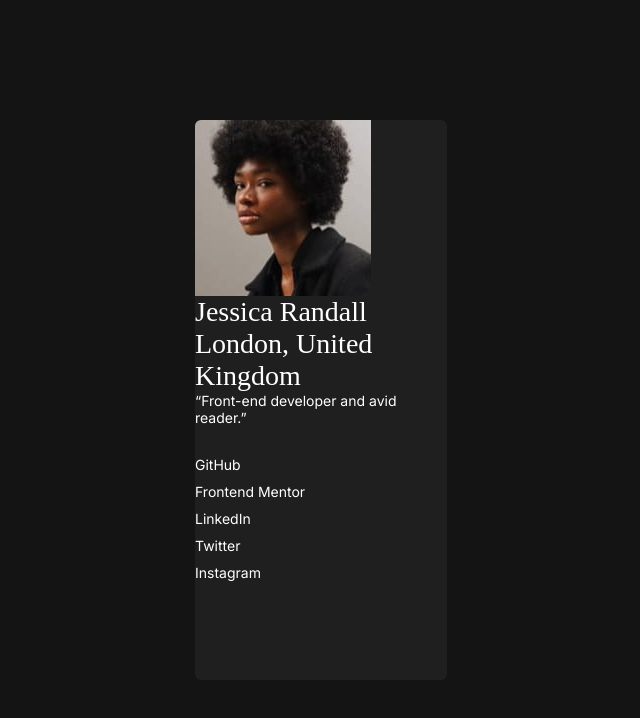
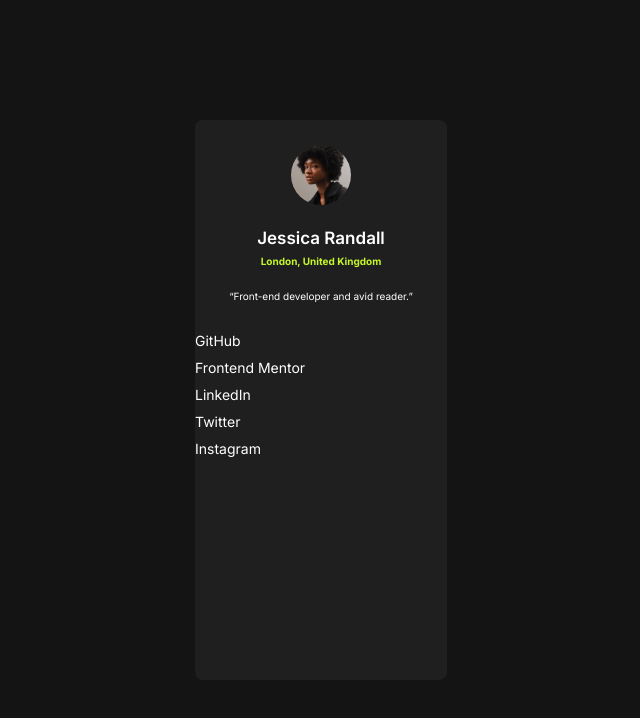
Before and after one commit to pkthunder87/social-links, a React (Vite) app: page / in a window 1280 px wide. Shown: the top 718 px of the page, without its empty margins (319-959 px from the left). Built offline with nearby package versions, Linux system fonts and the light colour scheme.

Commit message:
Feat: Finish header for desktop

```diff
--- a/src/sass/_base.scss
+++ b/src/sass/_base.scss
@@ -90,24 +90,6 @@ li::marker {
   font-size: 1.2rem;
 }
 
-/* Balance text wrapping on headings */
-h1,
-h2,
-h3,
-h4 {
-  font-family: "Young Serif", serif;
-  font-weight: 400;
-  font-style: normal;
-  text-wrap: balance;
-}
-
-// Matching colors for subheadings and list markers
-h2,
-h4 {
-  font-size: 2.8rem;
-  color: hsl(var(--color-brown-800));
-}
-
 /* Make images easier to work with */
 img,
 picture {
--- a/src/sass/_components.scss
+++ b/src/sass/_components.scss
@@ -31,10 +31,34 @@
    1.0 Phones & Tablets 0 - 900px
    ============================== */
 
-.main-title {
-  color: hsl(var(--color-green));
+.header {
+  display: flex;
+  flex-direction: column;
+  justify-content: center;
+  align-items: center;
+  row-gap: 0.75rem;
 
-  font-size: 5rem;
+  &__img {
+    margin-block-start: 2.5rem;
+    margin-block-end: 1.5rem;
+    width: 24%;
+    border-radius: 50%;
+  }
+
+  &__name {
+    font-size: 1.7rem;
+    font-weight: 600;
+  }
+
+  &__location {
+    font-size: 1rem;
+    color: hsl(var(--color-green));
+    margin-block-end: 1.5rem;
+  }
+
+  &__text {
+    font-size: 1rem;
+  }
 }
 
 .links-box {
--- a/src/sass/_layout.scss
+++ b/src/sass/_layout.scss
@@ -60,7 +60,7 @@ body {
   }
 
   &__inner {
-    border-radius: 6px;
+    border-radius: 8px;
     overflow: hidden;
 
     width: 28%;
```
